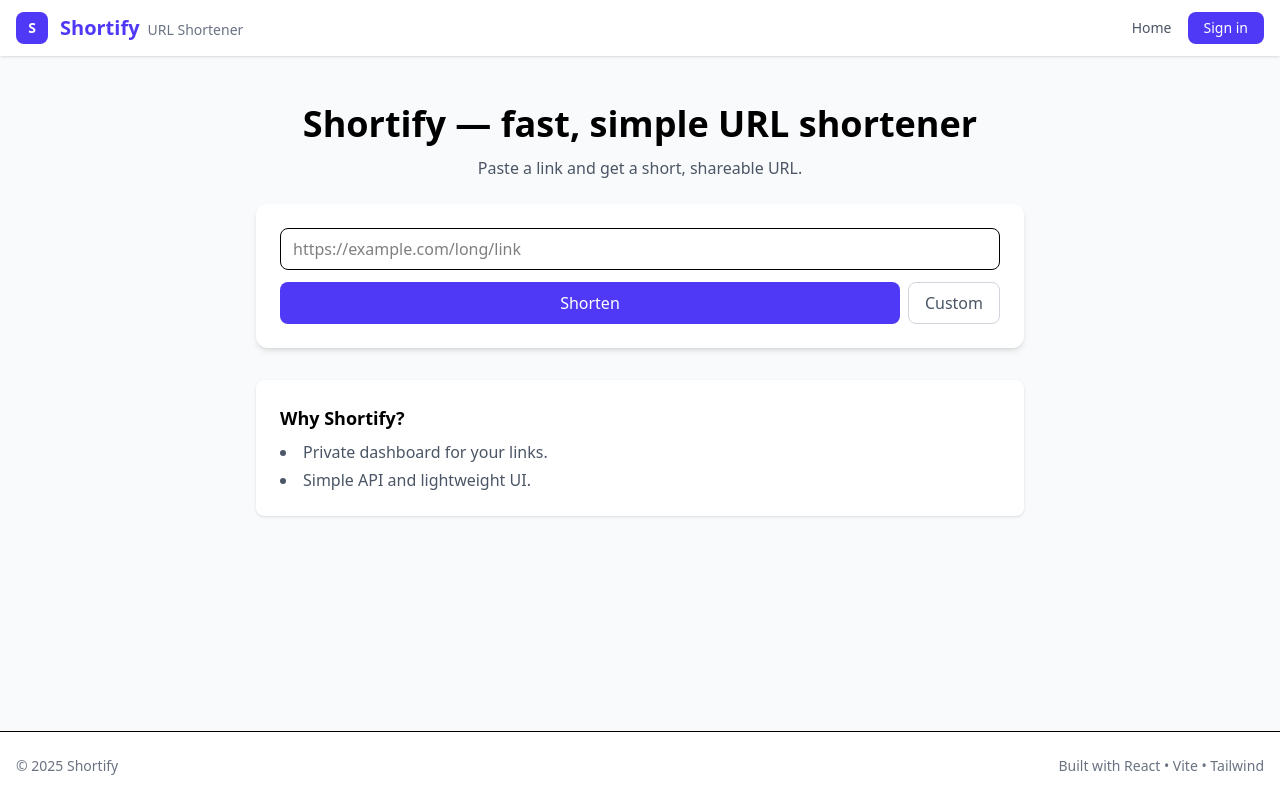
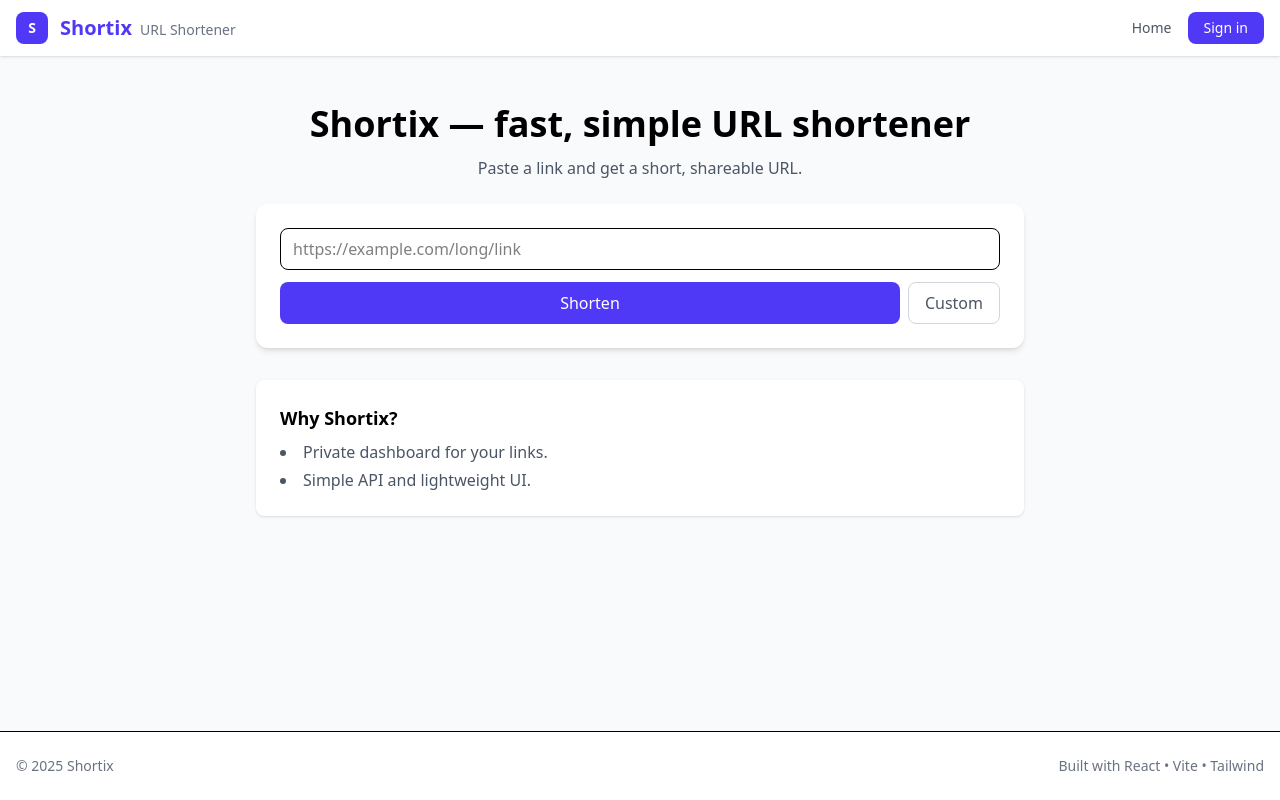
Before and after one commit to Sampad34/url-shortener-app-updated, a React (Vite) app in the folder FRONTEND/: page / in a window 1280 px wide. Built offline with nearby package versions, Linux system fonts and the light colour scheme; no server answers.

Commit message:
title changes

```diff
--- a/FRONTEND/src/components/Footer.jsx
+++ b/FRONTEND/src/components/Footer.jsx
@@ -4,7 +4,7 @@ export default function Footer() {
   return (
     <footer className="border-t mt-12 bg-white">
       <div className="container mx-auto px-4 py-6 text-sm text-gray-500 flex flex-col sm:flex-row justify-between items-center gap-2 sm:gap-0 text-center sm:text-left">
-        <div>© {new Date().getFullYear()} Shortify</div>
+        <div>© {new Date().getFullYear()} Shortix</div>
         <div>Built with React • Vite • Tailwind</div>
       </div>
     </footer>
--- a/FRONTEND/src/components/NavBar.jsx
+++ b/FRONTEND/src/components/NavBar.jsx
@@ -31,7 +31,7 @@ export default function NavBar() {
           </div>
           <div className="flex items-baseline gap-2">
             <span className="text-xl font-bold text-indigo-600 group-hover:text-indigo-700 transition">
-              Shortify
+              Shortix
             </span>
             <span className="text-sm text-gray-500 hidden sm:inline">
               URL Shortener
--- a/FRONTEND/src/pages/HomePage.jsx
+++ b/FRONTEND/src/pages/HomePage.jsx
@@ -7,7 +7,7 @@ export default function HomePage() {
     <div className="container mx-auto px-4 sm:px-6 lg:px-8 py-8 sm:py-12">
       <div className="max-w-3xl mx-auto text-center">
         <h1 className="text-2xl sm:text-3xl md:text-4xl font-extrabold mb-2 sm:mb-3">
-          Shortify — fast, simple URL shortener
+          Shortix — fast, simple URL shortener
         </h1>
         <p className="text-gray-600 mb-4 sm:mb-6 text-sm sm:text-base">
           Paste a link and get a short, shareable URL.
@@ -18,7 +18,7 @@ export default function HomePage() {
         </div>
 
         <div className="bg-white rounded-lg shadow p-4 sm:p-6 text-left">
-          <h3 className="font-semibold mb-2 text-base sm:text-lg">Why Shortify?</h3>
+          <h3 className="font-semibold mb-2 text-base sm:text-lg">Why Shortix?</h3>
           <ul className="text-xs sm:text-sm md:text-base text-gray-600 list-disc list-inside space-y-1">
             <li>Private dashboard for your links.</li>
             <li>Simple API and lightweight UI.</li>
```
